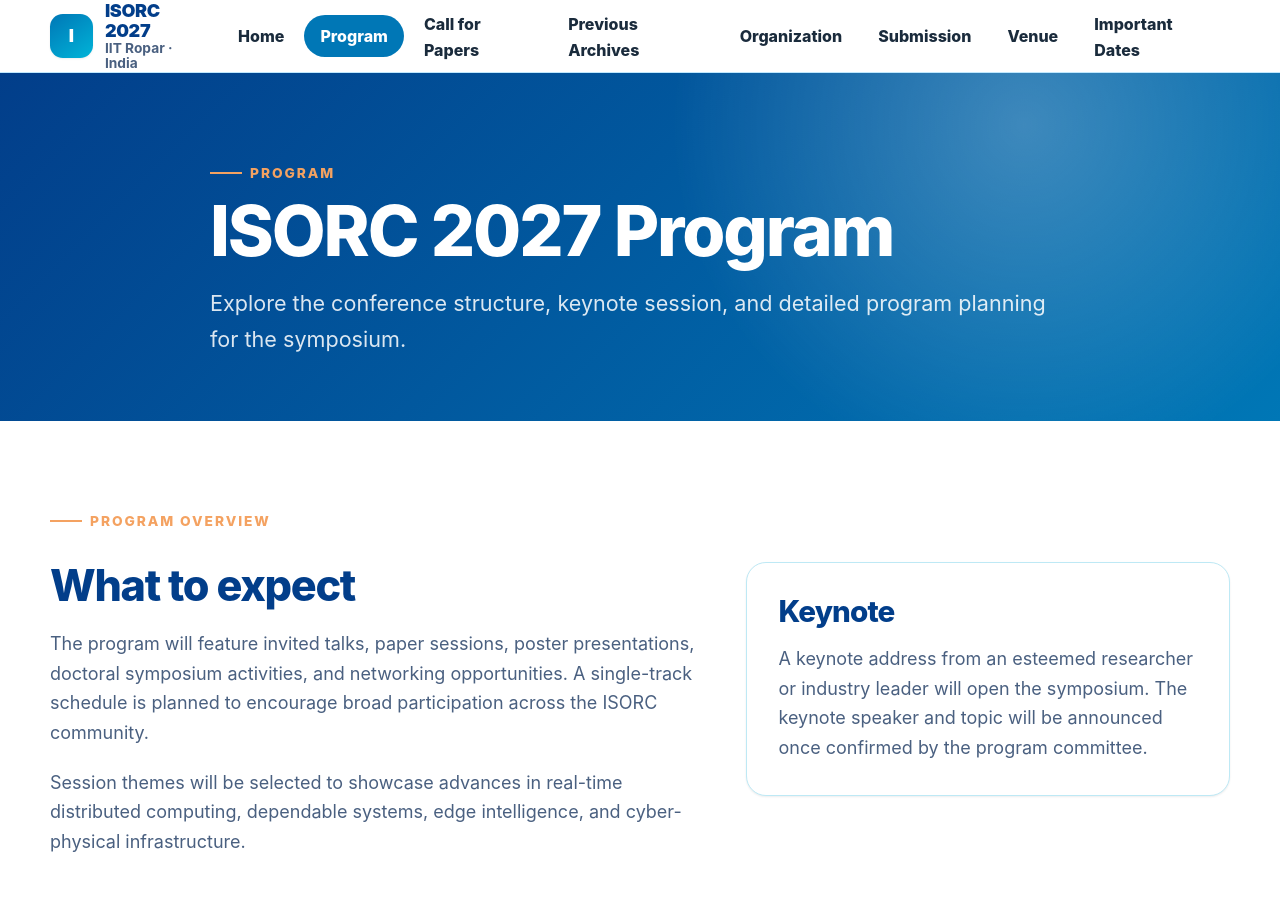
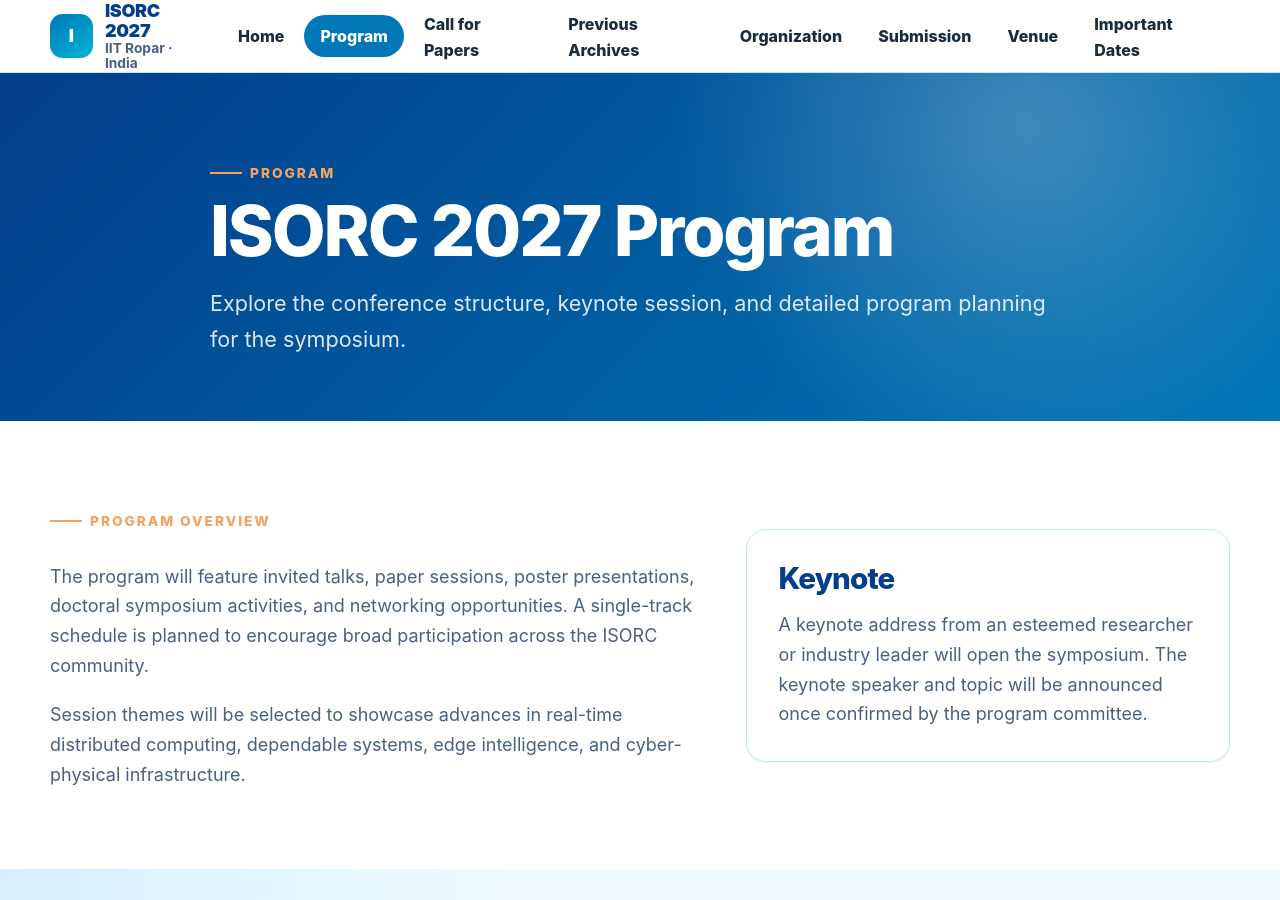
Before and after one commit to isorc2027/isorc2027.github.io, a Jekyll site: the page built from program.md, in a window 1280 px wide and 900 px high. Built offline with Jekyll 4.4.1, drawn with Linux system fonts in a browser that asks for light colours.

Commit message:
Remove what to expect text from program page

```diff
--- a/program.md
+++ b/program.md
@@ -17,7 +17,6 @@ permalink: /program/
   <div class="container section__grid section__grid--balanced">
     <article class="prose">
       <p class="eyebrow">Program Overview</p>
-      <h2 id="overview-title">What to expect</h2>
       <p>The program will feature invited talks, paper sessions, poster presentations, doctoral symposium activities, and networking opportunities. A single-track schedule is planned to encourage broad participation across the ISORC community.</p>
       <p>Session themes will be selected to showcase advances in real-time distributed computing, dependable systems, edge intelligence, and cyber-physical infrastructure.</p>
     </article>
```
